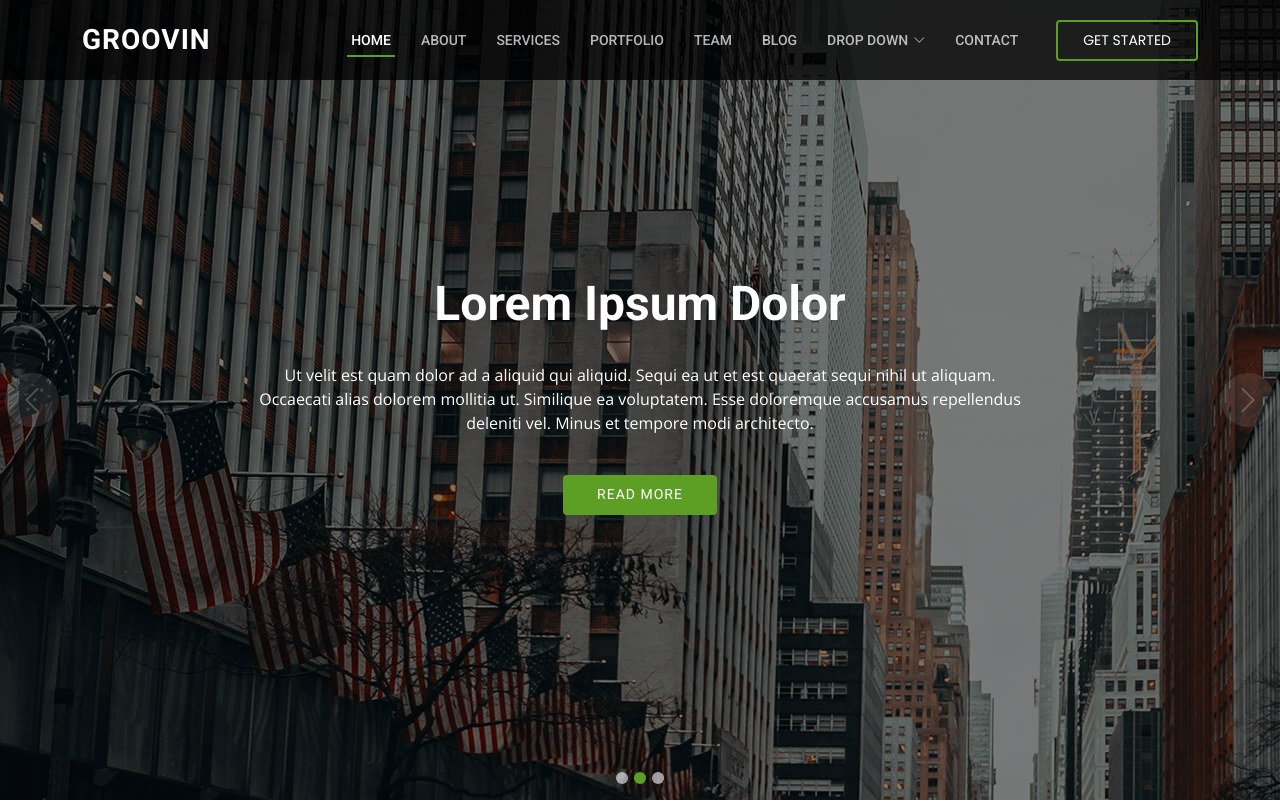
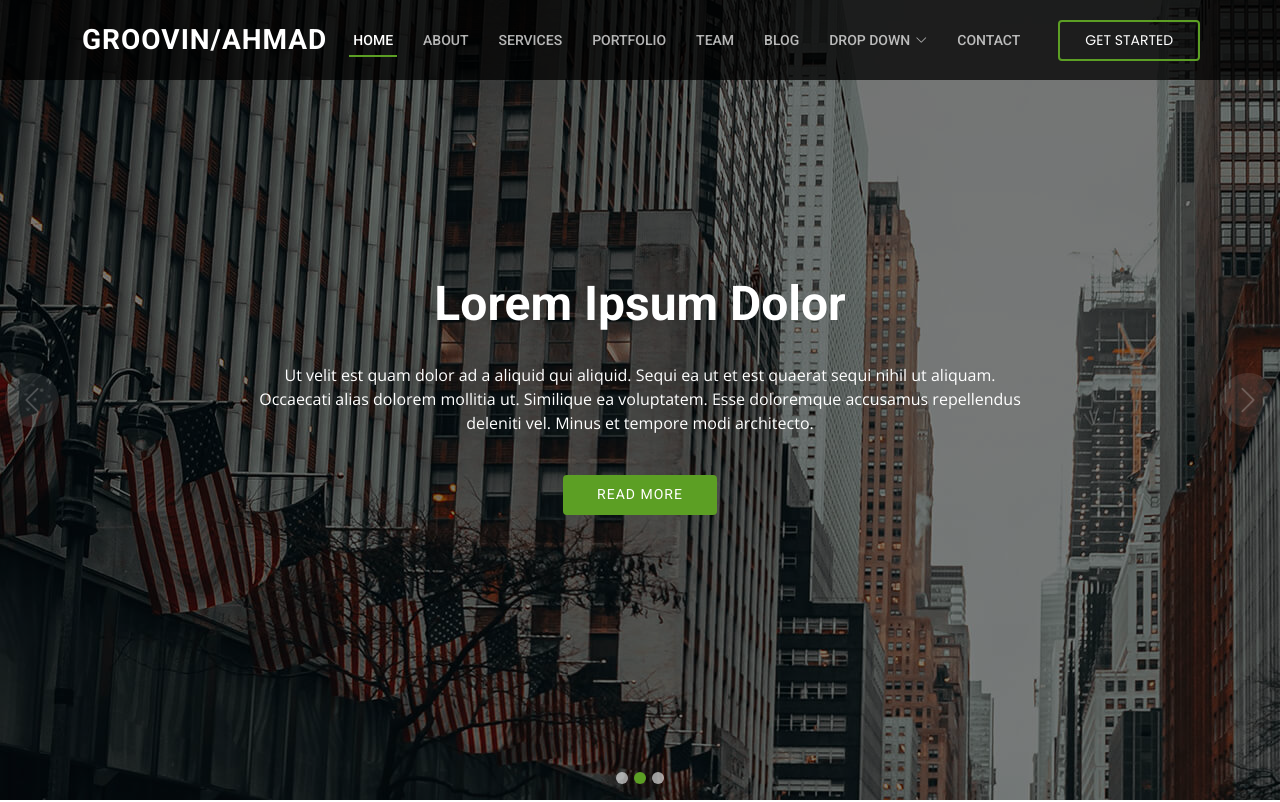
Before and after one commit to ahmad98-kh/Groovin, a plain HTML site: page index.html in a window 1280 px wide. Shown: the top 802 px of the page. Drawn offline with nearby package versions, Linux system fonts and the light colour scheme.

Commit message:
change the title to Goovin/ahmad

```diff
--- a/index.html
+++ b/index.html
@@ -41,7 +41,7 @@
   <header id="header" class="fixed-top d-flex align-items-center">
     <div class="container d-flex align-items-center justify-content-between">
 
-      <h1 class="logo"><a href="index.html">Groovin</a></h1>
+      <h1 class="logo"><a href="index.html">Groovin/Ahmad</a></h1>
       <!-- Uncomment below if you prefer to use an image logo -->
       <!-- <a href="index.html" class="logo"><img src="assets/img/logo.png" alt="" class="img-fluid"></a>-->
 
```
